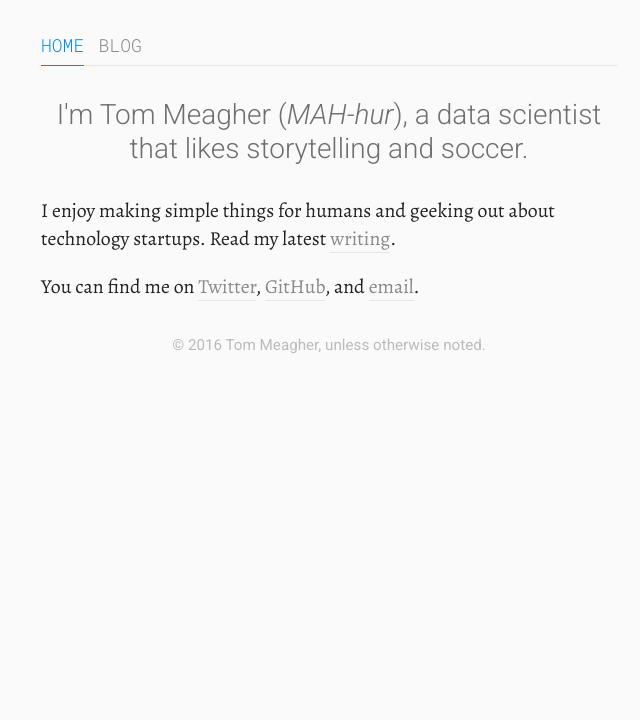
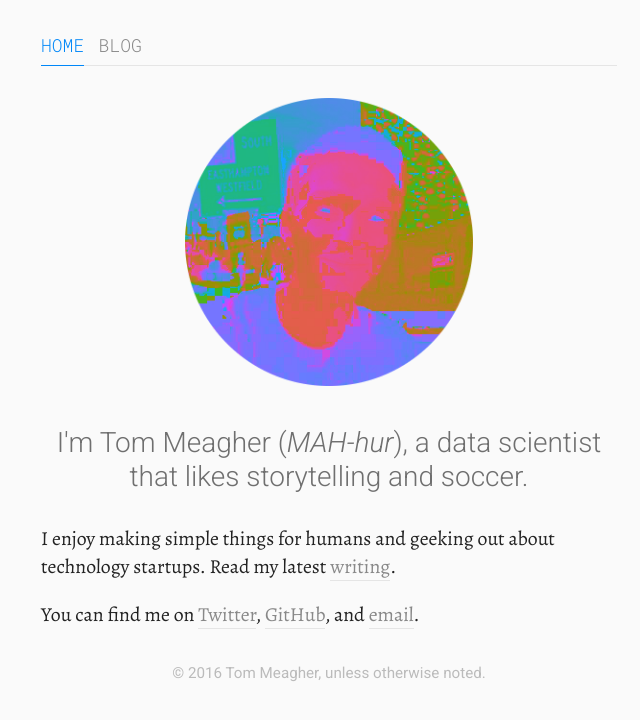
Before and after one commit to tmm/www, a Jekyll site: the page built from index.html, in a window 1280 px wide. Shown: the top 720 px of the page, without its empty margins (311-951 px from the left). Built offline with Jekyll 4.4.1, drawn with Linux system fonts in a browser that asks for light colours.

Commit message:
Add image to homepage

```diff
--- a/_sass/_base.scss
+++ b/_sass/_base.scss
@@ -159,6 +159,12 @@ footer {
   font-weight: 400;
 }
 
+.me {
+  margin-top: 1rem;
+  margin-bottom: 2.5rem;
+  max-width: 50%;
+}
+
 .intro {
   color: darken($gray, 30);
   font-size: 1.75rem;
--- a/index.html
+++ b/index.html
@@ -3,6 +3,7 @@ title: Home
 ---
 
 <header class="mar-tb-6">
+<img src="{{ site.baseurl }}/img/tom.png" alt="me" class="me">
 <h1 class="intro">I'm Tom Meagher (<i>MAH-hur</i>), a data scientist that likes storytelling and soccer.</h1>
 </header>
 
```
Also changed, not shown: img/tom.png (added).
